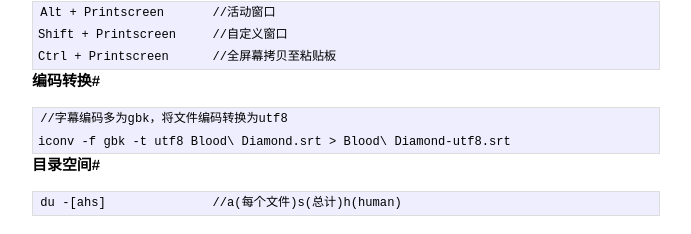
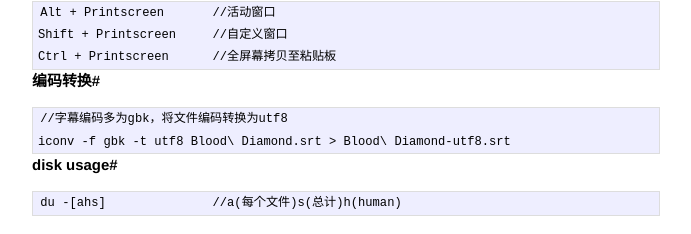
Before and after one commit to jfgong/jekyll_linteler, a Jekyll site: the page built from _posts/2013-07-27-basic-opreation-in-ubuntu.markdown, in a window 1280 px wide. Shown: the part 820-1054 px from the top of the page, without its empty margins (294-985 px from the left). Built offline with Jekyll 4.4.1, drawn with Linux system fonts in a browser that asks for light colours.

Commit message:
update 2013-07-27-basic-opreation-in-ubuntu.markdown

```diff
--- a/_posts/2013-07-27-basic-opreation-in-ubuntu.markdown
+++ b/_posts/2013-07-27-basic-opreation-in-ubuntu.markdown
@@ -40,7 +40,7 @@ title: liunx基本概念和操作
 	//字幕编码多为gbk，将文件编码转换为utf8
 	iconv -f gbk -t utf8 Blood\ Diamond.srt > Blood\ Diamond-utf8.srt
 
-#目录空间#
+#disk usage#
 	du -[ahs]		//a(每个文件)s(总计)h(human)
 
 Posted by randombug @ {{ page.date | date_to_string }}
```
